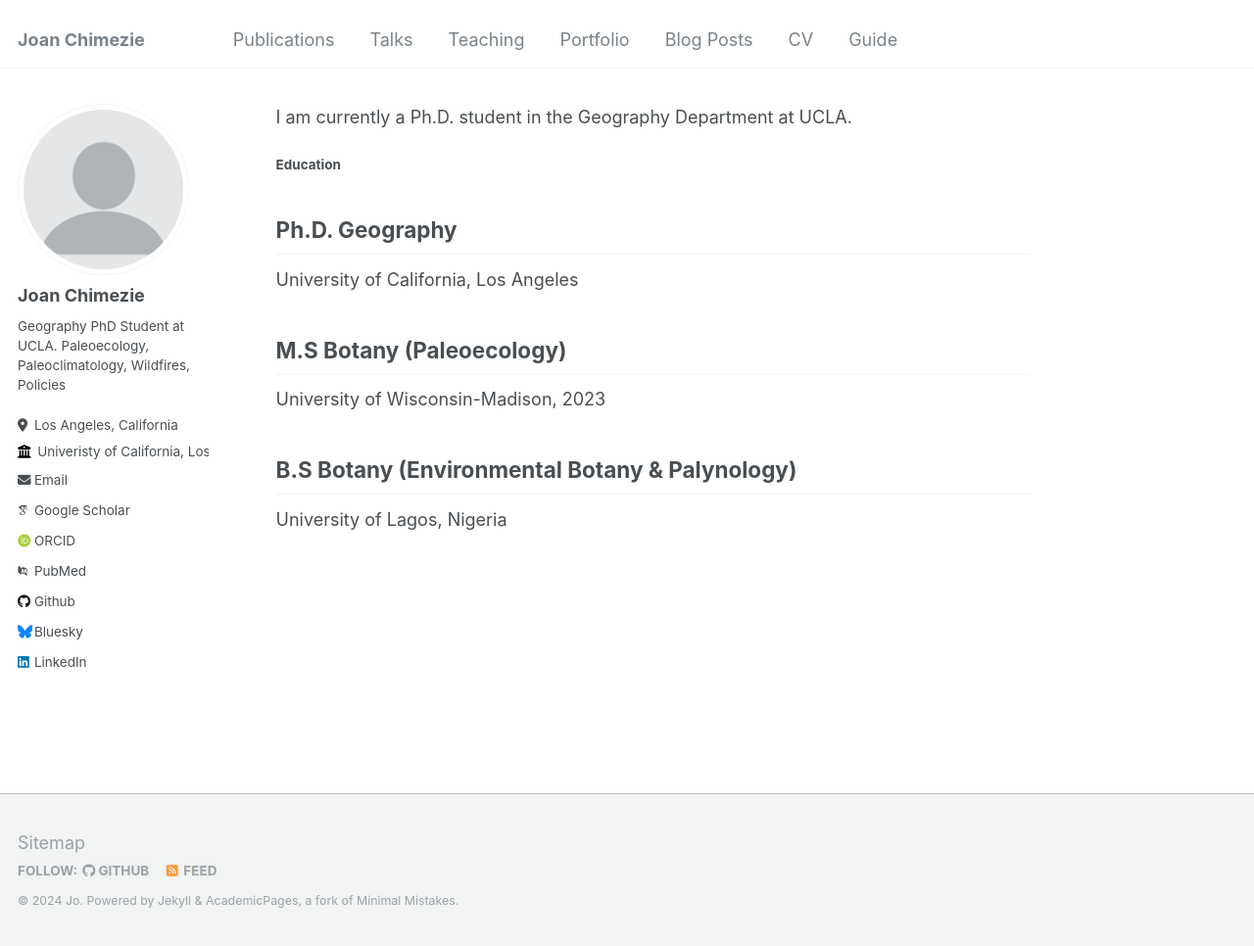
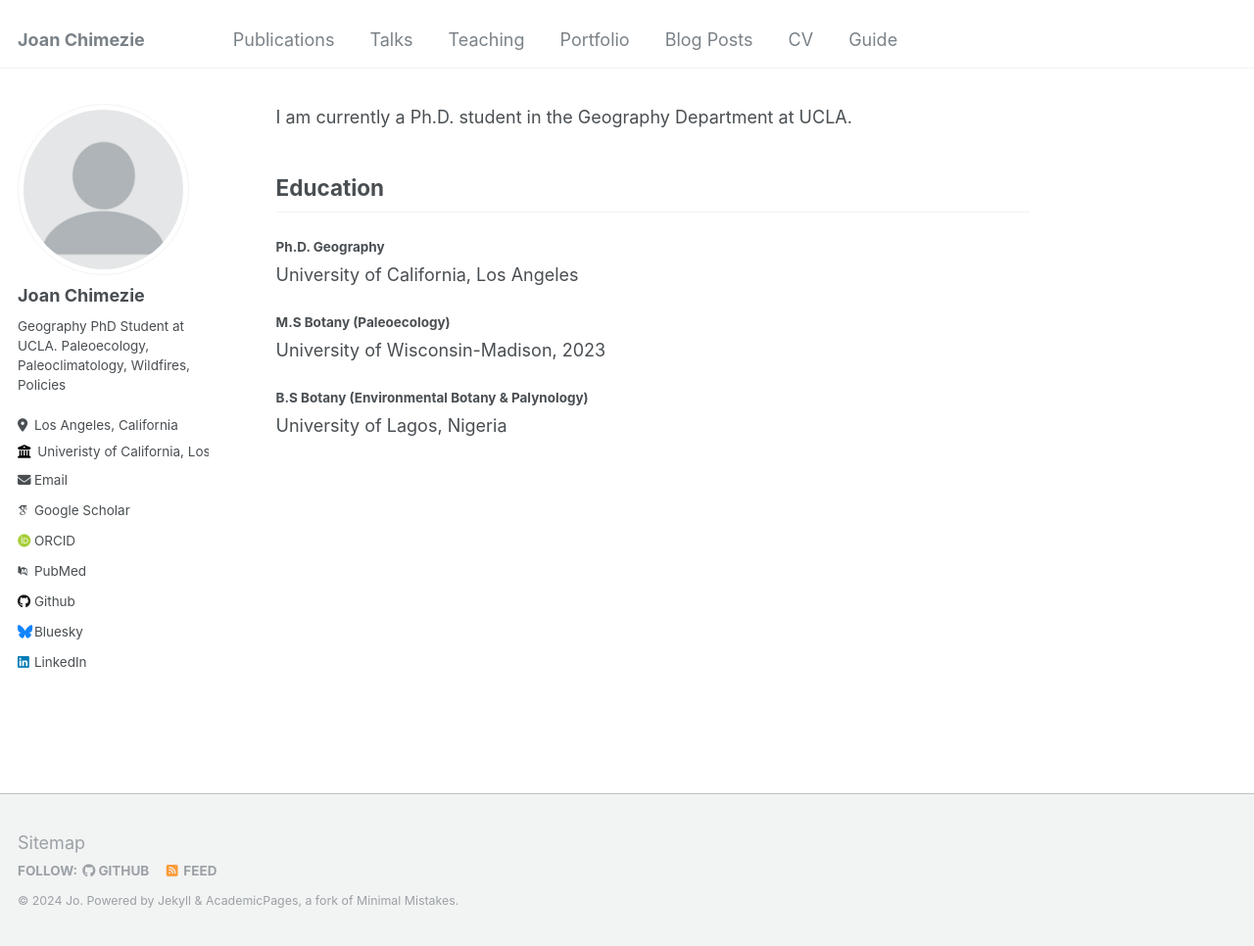
Before and after one commit to JoanChimezie/joanchimezie.github.io, a Jekyll site: the page built from _pages/about.md, in a window 1280 px wide and 966 px high. Shown: the whole window at 98% size. Built offline with Jekyll 4.4.1, drawn with Linux system fonts in a browser that asks for light colours; some web fonts are replaced; our own code applies the rules of GitHub Pages for plain Markdown files.

```diff
--- a/_pages/about.md
+++ b/_pages/about.md
@@ -2,12 +2,12 @@
 
 I am currently a Ph.D. student in the Geography Department at UCLA.
 
-##### Education
-## Ph.D. Geography
+## Education
+#### Ph.D. Geography
 University of California, Los Angeles
 
-## M.S Botany (Paleoecology)
+#### M.S Botany (Paleoecology)
 University of Wisconsin-Madison, 2023
 
-## B.S Botany (Environmental Botany & Palynology)
+#### B.S Botany (Environmental Botany & Palynology)
 University of Lagos, Nigeria
```
